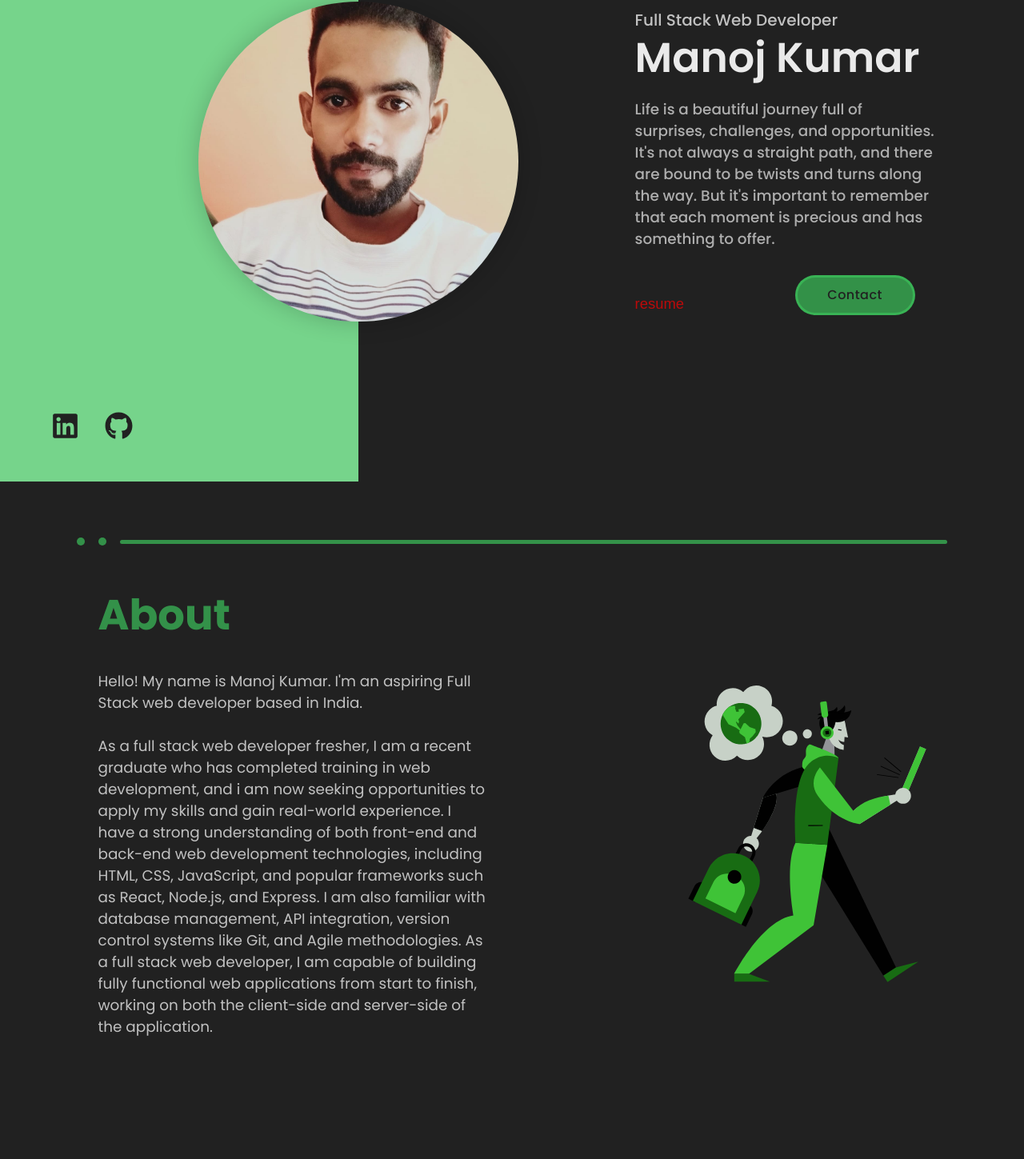
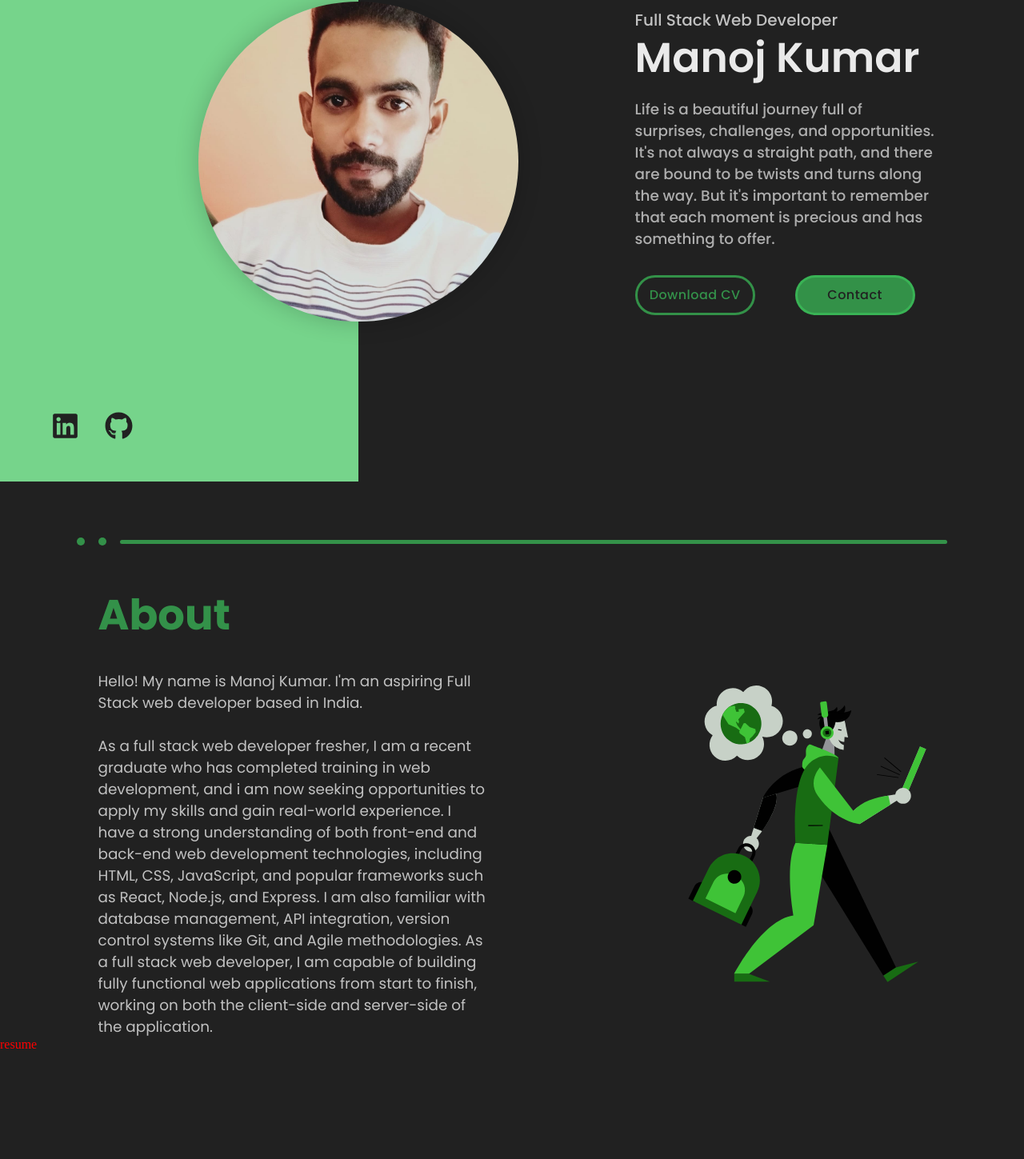
Before and after one commit to Manojbachhal/manojbachhal.github.io, a React (Create React App) app: page / in a window 1280 px wide. Shown: the part 198-1647 px from the top of the page at 80% size. Built offline with nearby package versions, Linux system fonts and the light colour scheme; a web font is replaced by a local one.

Commit message:
Resume button About

```diff
--- a/src/components/About/About.js
+++ b/src/components/About/About.js
@@ -5,7 +5,19 @@ import { aboutData } from "../../data/aboutData";
 
 function About() {
   const { theme } = useContext(ThemeContext);
-
+  const handleClick = () => {
+    window.open(
+      "https://drive.google.com/file/d/1uk9MQMNGk83W7Qu7DK13gSHmO32_CWCs/view?usp=share_link"
+    );
+    const url =
+      "https://drive.google.com/u/0/uc?id=1U8x4DKkLwn9k8Vi1fquqlAz5C1hf8brY&export=download";
+    const link = document.createElement("a");
+    link.href = url;
+    link.download = "file.pdf";
+    document.body.appendChild(link);
+    link.click();
+    document.body.removeChild(link);
+  };
   return (
     <div
       className="about about section"
@@ -45,6 +57,16 @@ function About() {
           />
         </div>
       </div>
+      <p
+        // href="https://drive.google.com/uc?export=download&id=1IvwRAj-3hldcDAgkUlGL7KP3FmoBySuv"
+        // download
+        style={{ color: "red" }}
+        className="nav-link resume"
+        id="resume-button-2"
+        onClick={handleClick}
+      >
+        resume
+      </p>
     </div>
   );
 }
--- a/src/components/Landing/Landing.js
+++ b/src/components/Landing/Landing.js
@@ -60,18 +60,7 @@ function Landing() {
   }));
 
   const classes = useStyles();
-  const handleClick = () => {
-    window.open(
-      "https://drive.google.com/file/d/1uk9MQMNGk83W7Qu7DK13gSHmO32_CWCs/view?usp=share_link"
-    );
-    const url = resume;
-    const link = document.createElement("a");
-    link.href = url;
-    link.download = "file.pdf";
-    document.body.appendChild(link);
-    link.click();
-    document.body.removeChild(link);
-  };
+
   return (
     <div className="landing" id="home">
       <div className="landing--container">
@@ -119,7 +108,7 @@ function Landing() {
             <p>{headerData.desciption}</p>
 
             <div className="lcr-buttonContainer">
-              {/* {headerData.resumePdf && (
+              {headerData.resumePdf && (
                 <a
                   href={headerData.resumePdf}
                   download={resume}
@@ -133,22 +122,13 @@ function Landing() {
                         "https://drive.google.com/file/d/1U8x4DKkLwn9k8Vi1fquqlAz5C1hf8brY/view?usp=share_link"
                       );
                     }}
-                    id="resume-button-2"
+                    // id="resume-button-2"
                   >
                     Download CV
                   </Button>
                 </a>
-              )} */}
-              <p
-                // href="https://drive.google.com/uc?export=download&id=1IvwRAj-3hldcDAgkUlGL7KP3FmoBySuv"
-                // download
-                style={{ color: "red" }}
-                className="nav-link resume"
-                id="resume-button-2"
-                onClick={handleClick}
-              >
-                resume
-              </p>
+              )}
+
               <NavLink to="/#contacts" smooth={true} spy="true" duration={2000}>
                 <Button className={classes.contactBtn}>Contact</Button>
               </NavLink>
```
